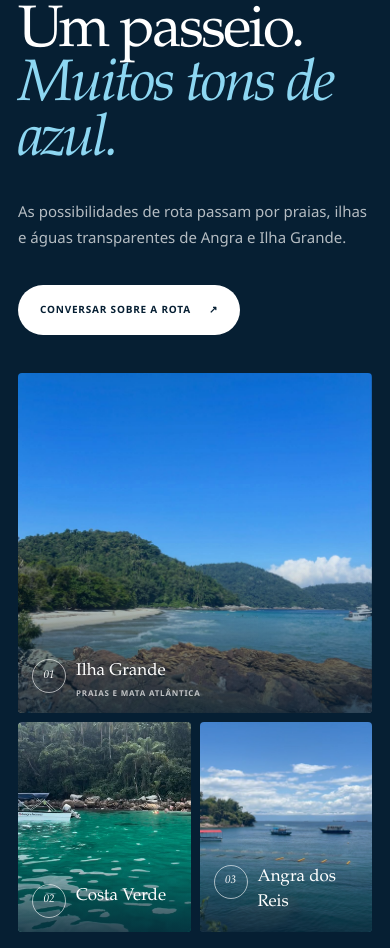
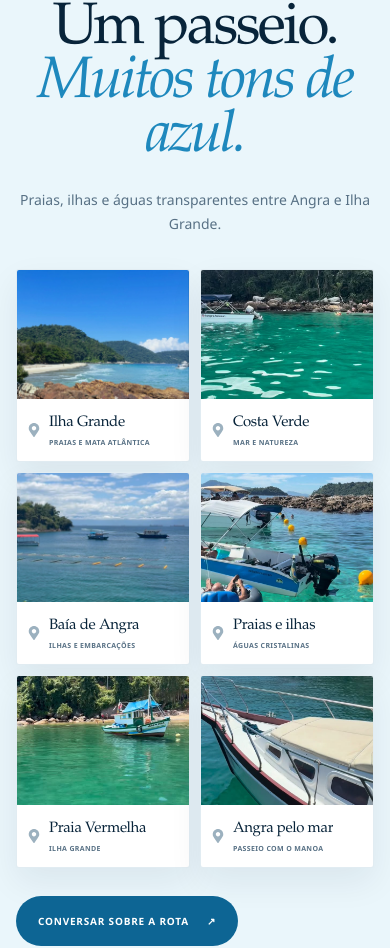
Before and after one commit to Judice007/manoatour, a Next.js app: page / in a window 390 px wide. Shown: the part 4721-5669 px from the top of the page. Built offline with nearby package versions, Linux system fonts and the light colour scheme.

Commit message:
Redesign Costa Verde destination gallery

```diff
--- a/app/globals.css
+++ b/app/globals.css
@@ -113,21 +113,24 @@ h1 em, h2 em { color: var(--blue-bright); font-weight: 500; }
 .stay-note h3 { font-size: clamp(30px, 3vw, 46px); line-height: 1; }
 .stay-note > p { margin: 0; color: var(--muted); font-size: 13px; line-height: 1.7; }
 
-.destinations { display: grid; grid-template-columns: .72fr 1.28fr; gap: clamp(42px, 6vw, 94px); align-items: center; padding: clamp(80px, 7.5vw, 118px) clamp(24px, 6vw, 104px); background: var(--navy); color: var(--white); }
-.destination-heading { max-width: 650px; }
-.destination-heading h2 { font-size: clamp(58px, 6vw, 94px); line-height: .92; }
-.destination-heading h2 em { color: var(--sky); }
-.destination-heading > p:not(.eyebrow) { max-width: 510px; margin: 28px 0 34px; color: rgba(255,255,255,.7); font-size: 15px; line-height: 1.75; }
-.destination-gallery { height: clamp(470px, 60vh, 600px); display: grid; grid-template-columns: 1.2fr .8fr; grid-template-rows: 1fr 1fr; gap: 14px; }
-.destination { position: relative; min-height: 0; margin: 0; overflow: hidden; border-radius: 4px; }
-.destination--large { grid-row: 1 / -1; }
-.destination::after { content: ""; position: absolute; inset: 55% 0 0; background: linear-gradient(transparent, rgba(6,31,51,.8)); }
-.destination img { transition: transform .8s ease; }
-.destination:hover img { transform: scale(1.025); }
-.destination figcaption { position: absolute; z-index: 2; right: 22px; bottom: 22px; left: 22px; display: grid; grid-template-columns: 34px 1fr; gap: 2px 10px; color: var(--white); }
-.destination figcaption span { grid-row: 1 / 3; width: 34px; height: 34px; display: grid; place-items: center; border: 1px solid rgba(255,255,255,.6); border-radius: 50%; font-family: var(--serif); font-size: 11px; font-style: italic; }
-.destination figcaption strong { font-family: var(--serif); font-size: 21px; font-weight: 500; }
-.destination figcaption small { color: rgba(255,255,255,.7); font-size: 8px; font-weight: 800; letter-spacing: .1em; text-transform: uppercase; }
+.destinations { padding: clamp(76px, 7vw, 108px) clamp(24px, 6vw, 104px); background: var(--ice); }
+.destination-heading { max-width: 820px; margin: 0 auto 46px; text-align: center; }
+.destination-heading .eyebrow { justify-content: center; }
+.destination-heading h2 { font-size: clamp(54px, 5.7vw, 86px); line-height: .93; }
+.destination-heading h2 em { color: var(--blue-bright); }
+.destination-heading > p:not(.eyebrow) { max-width: 570px; margin: 22px auto 0; color: var(--muted); font-size: 14px; line-height: 1.7; }
+.destination-gallery { max-width: 1180px; display: grid; grid-template-columns: repeat(3, minmax(0, 1fr)); gap: 22px; margin: 0 auto; }
+.destination { min-width: 0; margin: 0; overflow: hidden; border: 1px solid rgba(13,101,148,.12); border-radius: 3px; background: var(--white); box-shadow: 0 14px 34px rgba(6,31,51,.07); }
+.destination > img { height: auto; aspect-ratio: 4 / 3; object-position: center 54%; transition: transform .7s ease; }
+.destination--upper > img { object-position: center 43%; }
+.destination--lower > img { object-position: center 72%; }
+.destination:hover > img { transform: scale(1.02); }
+.destination figcaption { min-height: 72px; display: flex; align-items: center; gap: 13px; padding: 15px 18px; color: var(--ink); }
+.destination figcaption > svg { flex: 0 0 auto; color: #9cb1bf; font-size: 18px; }
+.destination figcaption > span { min-width: 0; display: flex; flex-direction: column; gap: 3px; }
+.destination figcaption strong { overflow: hidden; font-family: var(--serif); font-size: 19px; font-weight: 500; letter-spacing: -.02em; text-overflow: ellipsis; white-space: nowrap; }
+.destination figcaption small { color: var(--muted); font-size: 8px; font-weight: 800; letter-spacing: .09em; text-transform: uppercase; }
+.destination-cta { margin: 36px auto 0; }
 
 .experience { display: grid; grid-template-columns: minmax(250px, 330px) 1fr; gap: clamp(44px, 7vw, 108px); align-items: center; padding: clamp(76px, 7.5vw, 114px) clamp(24px, 7vw, 118px); background: var(--ice); }
 .experience-reel { justify-self: center; width: min(100%, 310px); }
@@ -212,9 +215,7 @@ footer > div { justify-self: end; display: flex; gap: 22px; font-size: 10px; fon
   .tour-card__content { min-height: 440px; }
   .stay-note { grid-template-columns: 1fr 1fr; }
   .stay-note .text-link { grid-column: 1 / -1; }
-  .destinations { grid-template-columns: 1fr; }
-  .destination-heading { max-width: 820px; }
-  .destination-gallery { height: 600px; }
+  .destination-gallery { grid-template-columns: repeat(2, minmax(0, 1fr)); }
   .boat-copy { padding: 64px 42px; }
 }
 
@@ -245,13 +246,15 @@ footer > div { justify-self: end; display: flex; gap: 22px; font-size: 10px; fon
   .tour-card h3 { font-size: 44px; }
   .stay-note { grid-template-columns: 1fr; padding: 30px 22px; }
   .stay-note .text-link { grid-column: auto; }
-  .destinations { grid-template-columns: 1fr; gap: 38px; padding: 72px 18px; }
+  .destinations { padding: 68px 16px; }
+  .destination-heading { margin-bottom: 34px; }
   .destination-heading h2 { font-size: clamp(50px, 15vw, 68px); }
-  .destination-gallery { height: auto; grid-template-columns: 1fr 1fr; grid-template-rows: 340px 210px; gap: 9px; }
-  .destination--large { grid-column: 1 / -1; grid-row: 1; }
-  .destination figcaption { right: 14px; bottom: 14px; left: 14px; }
-  .destination figcaption strong { font-size: 17px; }
-  .destination:not(.destination--large) figcaption small { display: none; }
+  .destination-gallery { grid-template-columns: repeat(2, minmax(0, 1fr)); gap: 10px; }
+  .destination figcaption { min-height: 62px; gap: 8px; padding: 10px; }
+  .destination figcaption > svg { font-size: 14px; }
+  .destination figcaption strong { font-size: 15px; }
+  .destination figcaption small { font-size: 7px; letter-spacing: .05em; }
+  .destination-cta { margin-top: 28px; }
   .experience { grid-template-columns: 1fr; gap: 38px; padding: 72px 20px; }
   .experience-reel { width: min(210px, 62vw); }
   .experience-copy h2 { font-size: clamp(48px, 14vw, 64px); }
--- a/app/page.tsx
+++ b/app/page.tsx
@@ -1,5 +1,5 @@
 import BookingForm from "./BookingForm";
-import { FaInstagram, FaWhatsapp } from "react-icons/fa";
+import { FaInstagram, FaMapMarkerAlt, FaWhatsapp } from "react-icons/fa";
 
 const instagramUrl = "https://www.instagram.com/manoa.tour/";
 const tourReelUrl = "https://www.instagram.com/manoa.tour/reel/DV9y_xxiggt/";
@@ -168,26 +168,39 @@ export default function Home() {
 
       <section className="destinations" id="destinos">
         <div className="destination-heading">
-          <p className="eyebrow eyebrow--light"><span /> Cenários da Costa Verde</p>
+          <p className="eyebrow"><span /> Cenários da Costa Verde</p>
           <h2>Um passeio.<br /><em>Muitos tons de azul.</em></h2>
-          <p>As possibilidades de rota passam por praias, ilhas e águas transparentes de Angra e Ilha Grande.</p>
-          <a className="button button--white" href={routeContactUrl} target="_blank" rel="noreferrer">Conversar sobre a rota <span aria-hidden="true">↗</span></a>
+          <p>Praias, ilhas e águas transparentes entre Angra e Ilha Grande.</p>
         </div>
 
         <div className="destination-gallery">
-          <figure className="destination destination--large">
+          <figure className="destination">
             <img src="/praia-ilha-grande.jpg" width="1440" height="1920" alt="Praia cercada pela Mata Atlântica em Ilha Grande" />
-            <figcaption><span>01</span><strong>Ilha Grande</strong><small>Praias e Mata Atlântica</small></figcaption>
+            <figcaption><FaMapMarkerAlt aria-hidden="true" /><span><strong>Ilha Grande</strong><small>Praias e Mata Atlântica</small></span></figcaption>
           </figure>
           <figure className="destination">
             <img src="/costa-verde.jpg" width="640" height="1136" alt="Águas azuis e natureza na Costa Verde" />
-            <figcaption><span>02</span><strong>Costa Verde</strong><small>Mar e natureza</small></figcaption>
+            <figcaption><FaMapMarkerAlt aria-hidden="true" /><span><strong>Costa Verde</strong><small>Mar e natureza</small></span></figcaption>
           </figure>
           <figure className="destination">
             <img src="/angra-baia.jpg" width="720" height="1280" alt="Baía e embarcações em Angra dos Reis" />
-            <figcaption><span>03</span><strong>Angra dos Reis</strong><small>Ilhas e baías</small></figcaption>
+            <figcaption><FaMapMarkerAlt aria-hidden="true" /><span><strong>Baía de Angra</strong><small>Ilhas e embarcações</small></span></figcaption>
+          </figure>
+          <figure className="destination">
+            <img src="/agua-cristalina.jpg" width="640" height="1136" alt="Águas cristalinas entre as ilhas de Angra" />
+            <figcaption><FaMapMarkerAlt aria-hidden="true" /><span><strong>Praias e ilhas</strong><small>Águas cristalinas</small></span></figcaption>
+          </figure>
+          <figure className="destination destination--upper">
+            <img src="/praia-vermelha.jpg" width="640" height="1136" alt="Praia Vermelha, na Ilha Grande" />
+            <figcaption><FaMapMarkerAlt aria-hidden="true" /><span><strong>Praia Vermelha</strong><small>Ilha Grande</small></span></figcaption>
+          </figure>
+          <figure className="destination destination--lower">
+            <img src="/barco-manoa.jpg" width="640" height="1136" alt="Barco do Manoa navegando em Angra dos Reis" />
+            <figcaption><FaMapMarkerAlt aria-hidden="true" /><span><strong>Angra pelo mar</strong><small>Passeio com o Manoa</small></span></figcaption>
           </figure>
         </div>
+
+        <a className="button button--blue destination-cta" href={routeContactUrl} target="_blank" rel="noreferrer">Conversar sobre a rota <span aria-hidden="true">↗</span></a>
       </section>
 
       <section className="experience" id="experiencia">
```
Also changed, not shown: 1 other file (tests, documents, lock files or other folders).
